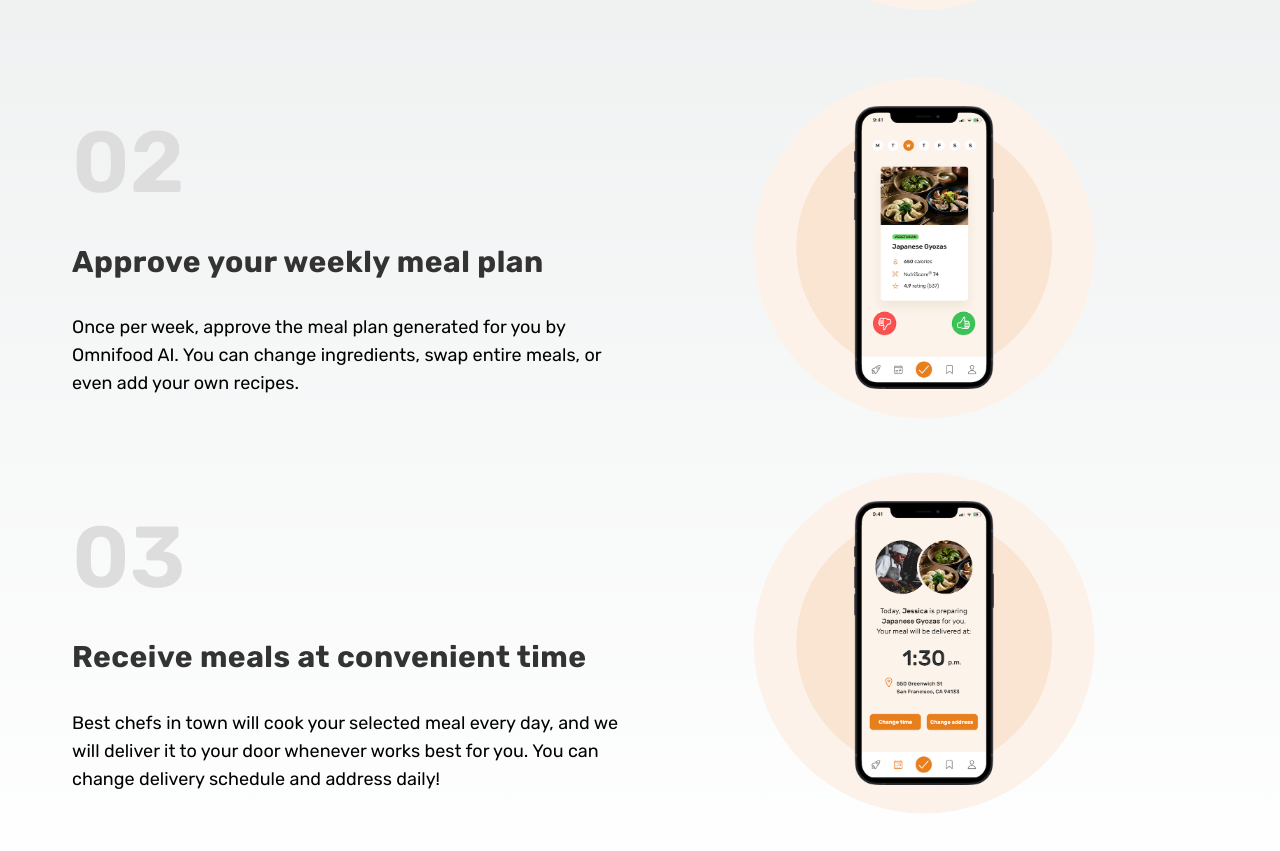
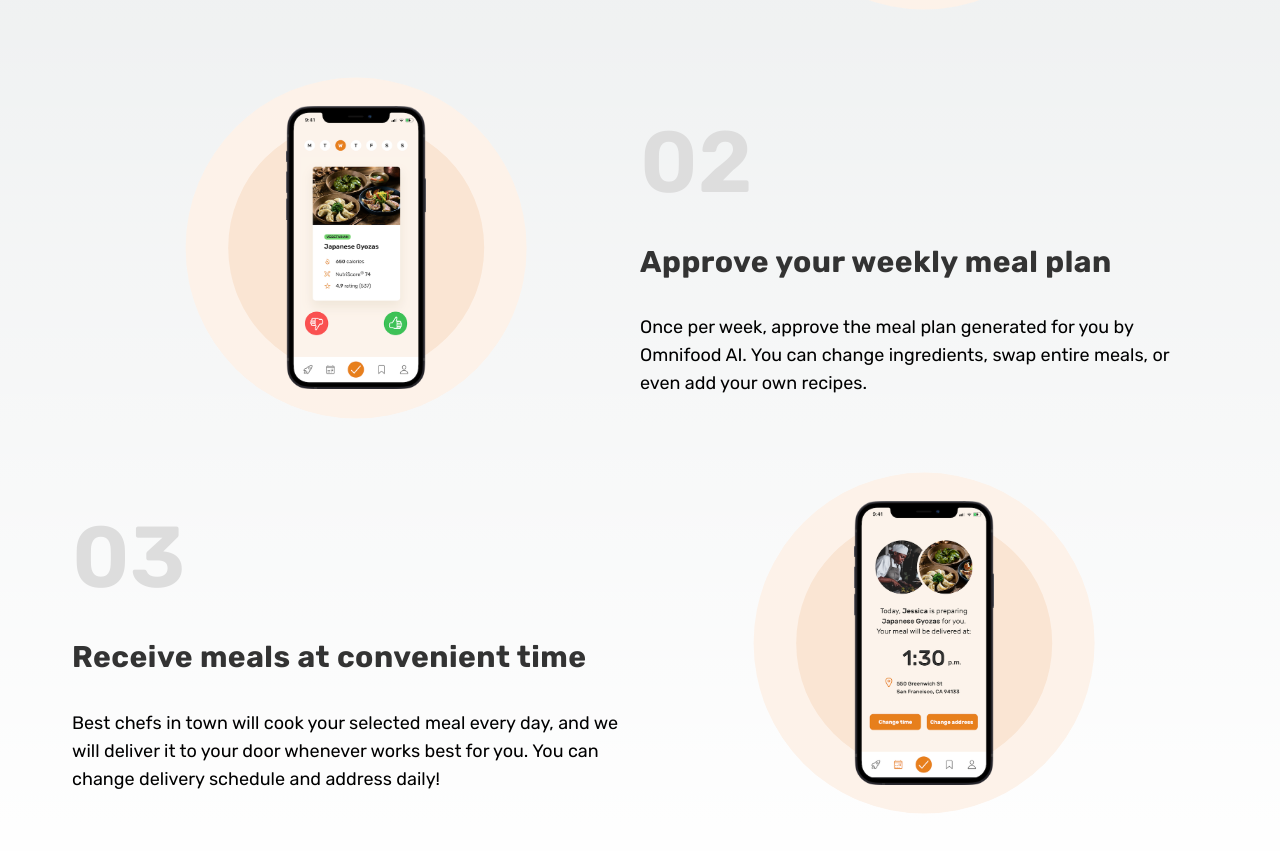
Before and after one commit to riwepo/omnifood-nextjs, a Next.js app: page / in a window 1280 px wide. Shown: the part 1489-2340 px from the top of the page. Built offline with nearby package versions, Linux system fonts and the light colour scheme.

Commit message:
get alternating steps working

```diff
--- a/src/components/how-it-works/how-it-works.js
+++ b/src/components/how-it-works/how-it-works.js
@@ -2,6 +2,7 @@ import Step from "../how-it-works/step";
 
 const step1 = {
   number: "01",
+  index: 0,
   imgSrc: "/img/step/app-screen-1.png",
   imgAlt: "iPhone app preferences selection screen",
   summary: "Tell us what you like (and what not)",
@@ -11,6 +12,7 @@ const step1 = {
 };
 const step2 = {
   number: "02",
+  index: 1,
   imgSrc: "/img/step/app-screen-2.png",
   imgAlt: "iPhone app meal approving plan screen",
   summary: "Approve your weekly meal plan",
@@ -20,6 +22,7 @@ const step2 = {
 };
 const step3 = {
   number: "03",
+  index: 2,
   imgSrc: "/img/step/app-screen-3.png",
   imgAlt: "iPhone app delivery screen",
   summary: "Receive meals at convenient time",
@@ -50,30 +53,3 @@ function HowItWorks() {
 }
 
 export default HowItWorks;
-
-// .section-how {
-//   padding: 9.6rem 0;
-// }
-
-// .container {
-//   /* 1140px */
-//   max-width: 120rem;
-//   padding: 0 3.2rem;
-//   margin: 0 auto;
-// }
-
-// .subheading {
-//   display: block;
-//   font-size: 1.6rem;
-//   font-weight: 500;
-//   color: #cf711f;
-//   text-transform: uppercase;
-//   margin-bottom: 1.6rem;
-//   letter-spacing: 0.75px;
-// }
-
-// .heading-secondary {
-//   font-size: 4.4rem;
-//   line-height: 1.2;
-//   margin-bottom: 9.6rem;
-// }
--- a/src/components/how-it-works/step.js
+++ b/src/components/how-it-works/step.js
@@ -3,9 +3,31 @@ import Image from "next/image";
 function Step({ stepData }) {
   const imgWidth = 400 * 0.35;
   const imgHeight = 809 * 0.35;
+  let textOrder, picOrder;
+  if (stepData.index % 2 === 0) {
+    textOrder = stepData.index * 2;
+    picOrder = textOrder + 1;
+  } else {
+    picOrder = stepData.index * 2;
+    textOrder = picOrder + 1;
+  }
+  // note tailwind needs complete unbroken class names in the source file
+  const orders = [
+    "order-1",
+    "order-2",
+    "order-3",
+    "order-4",
+    "order-5",
+    "order-6",
+  ];
+  const textOrderStr = orders[textOrder];
+  const picOrderStr = orders[picOrder];
+
+  console.log(textOrderStr, picOrderStr);
+
   return (
     <>
-      <div>
+      <div className={textOrderStr}>
         <p className="text-greys-400 mb-4 text-[5.4rem] font-semibold">
           {stepData.number}
         </p>
@@ -20,6 +42,7 @@ function Step({ stepData }) {
         before:bg-whites-100
         after:bg-whites-200
         relative
+        ${picOrderStr}
         flex
         items-center
         justify-center
@@ -57,80 +80,3 @@ function Step({ stepData }) {
 }
 
 export default Step;
-
-// .step-img-box {
-//     position: relative;
-
-//     display: flex;
-//     align-items: center;
-//     justify-content: center;
-//   }
-
-//   .step-img-box::before,
-//   .step-img-box::after {
-//     content: "";
-//     display: block;
-//     border-radius: 50%;
-//     position: absolute;
-//     top: 50%;
-//     left: 50%;
-//     transform: translate(-50%, -50%);
-//   }
-
-//   .step-img-box::before {
-//     width: 60%;
-//     /* height: 60%; */
-
-//     /* 60% of parent's width */
-//     padding-bottom: 60%;
-
-//     background-color: #fdf2e9;
-//     z-index: -2;
-//   }
-
-//   .step-img-box::after {
-//     width: 45%;
-//     padding-bottom: 45%;
-//     background-color: #fae5d3;
-//     z-index: -1;
-//   }
-
-// .step-number {
-//     font-size: 8.6rem;
-//     font-weight: 600;
-//     color: #ddd;
-//     margin-bottom: 1.2rem;
-//   }
-
-// .heading-primary,
-// .heading-secondary,
-// .heading-tertiary {
-//   font-weight: 700;
-//   color: #333;
-//   /* color: #45260a; */
-//   /* color: #343a40; */
-//   letter-spacing: -0.5px;
-// }
-
-// .heading-primary {
-//   font-size: 5.2rem;
-//   line-height: 1.05;
-//   margin-bottom: 3.2rem;
-// }
-
-// .heading-secondary {
-//   font-size: 4.4rem;
-//   line-height: 1.2;
-//   margin-bottom: 9.6rem;
-// }
-
-// .heading-tertiary {
-//   font-size: 3rem;
-//   line-height: 1.2;
-//   margin-bottom: 3.2rem;
-// }
-
-// .step-description {
-//     font-size: 1.8rem;
-//     line-height: 1.8;
-//   }
```
